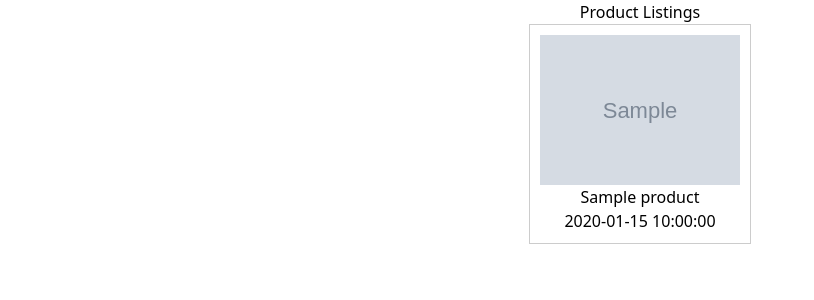
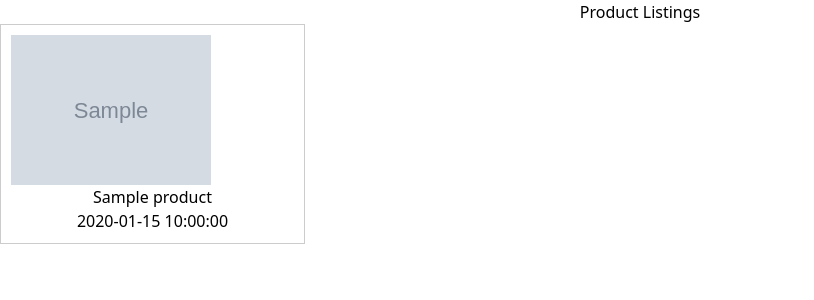
Before and after one commit to screeck/ShareFare, a Flask app: page /main in a window 1280 px wide. Shown: the part 85-385 px from the top of the page, without its empty margins (0-814 px from the left). Run offline with Flask 2, Linux system fonts and the light colour scheme; grey boxes marked "Sample" are stand-in pictures; a database or web service that is not in the repository returns one stand-in record (values such as "Sample title"); some libraries are stand-ins or nearby versions.

Commit message:
4 in a row CSS Grid

```diff
--- a/templates/main.html
+++ b/templates/main.html
@@ -30,16 +30,16 @@
             text-align: center;
         }
 
-        .product-row {
-            display: flex;
-            flex-wrap: wrap;
-            justify-content: center;
-            gap: 20px;
+        .products {
+            display: grid;
+            grid-template-columns: repeat(4, 1fr);
+            grid-gap: 20px;
         }
 
         .product {
             border: 1px solid #ccc;
             padding: 10px;
+            text-align: center;
         }
     </style>
     <script>
@@ -76,8 +76,6 @@
 <div class="product-listings">
     <h2>Product Listings</h2>
     <div class="products">
-        <div class="product-row">
-            {% set counter = 0 %}
         {% for product in products %}
             <div class="product">
                 {% for image_url in product[3] %}
@@ -86,12 +84,7 @@
                 <h3>{{ product[1] }}</h3>
                 <p>{{ product[2] }}</p>
             </div>
-                {% set counter = counter + 1 %}
-                {% if counter % 4 == 0 %}
-                    </div><div class="product-row">
-                {% endif %}
         {% endfor %}
-        </div>
     </div>
 </div>
 
```
Lines whose indentation alone changed are shown as unchanged.
